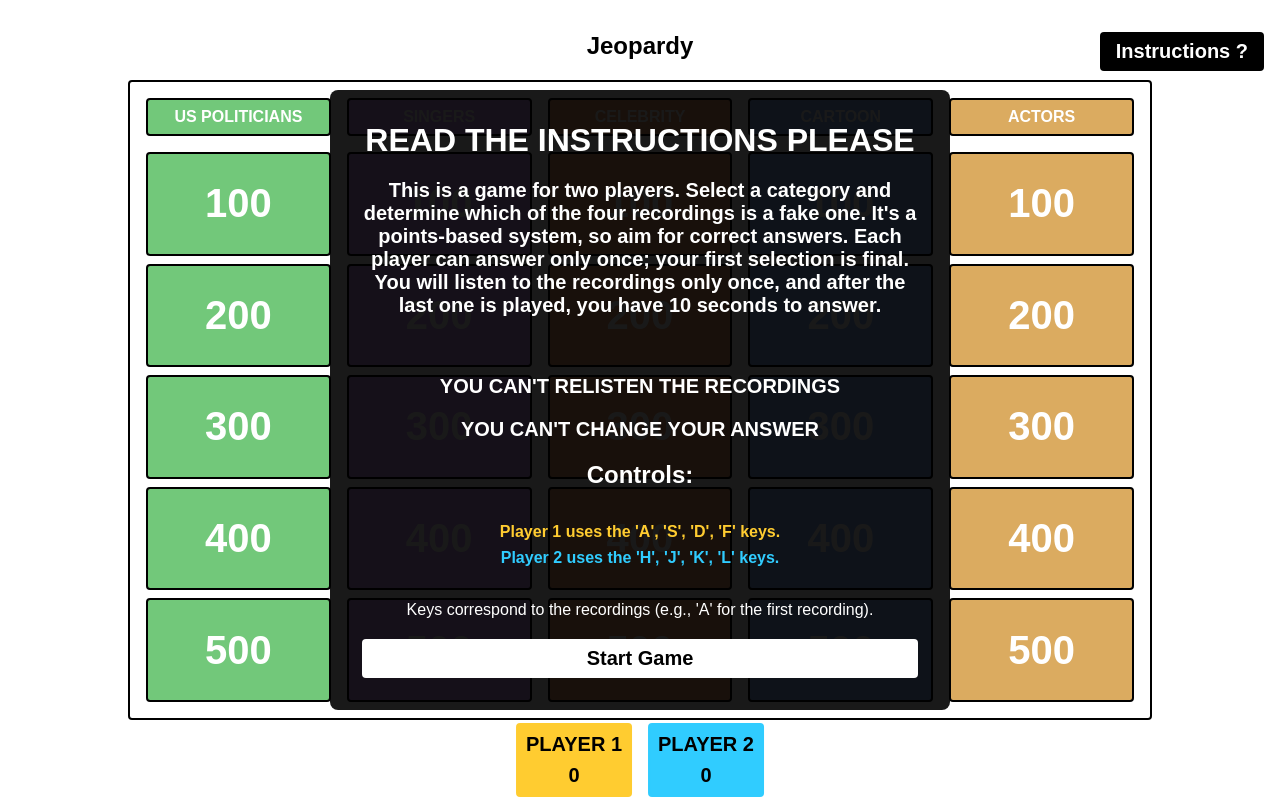
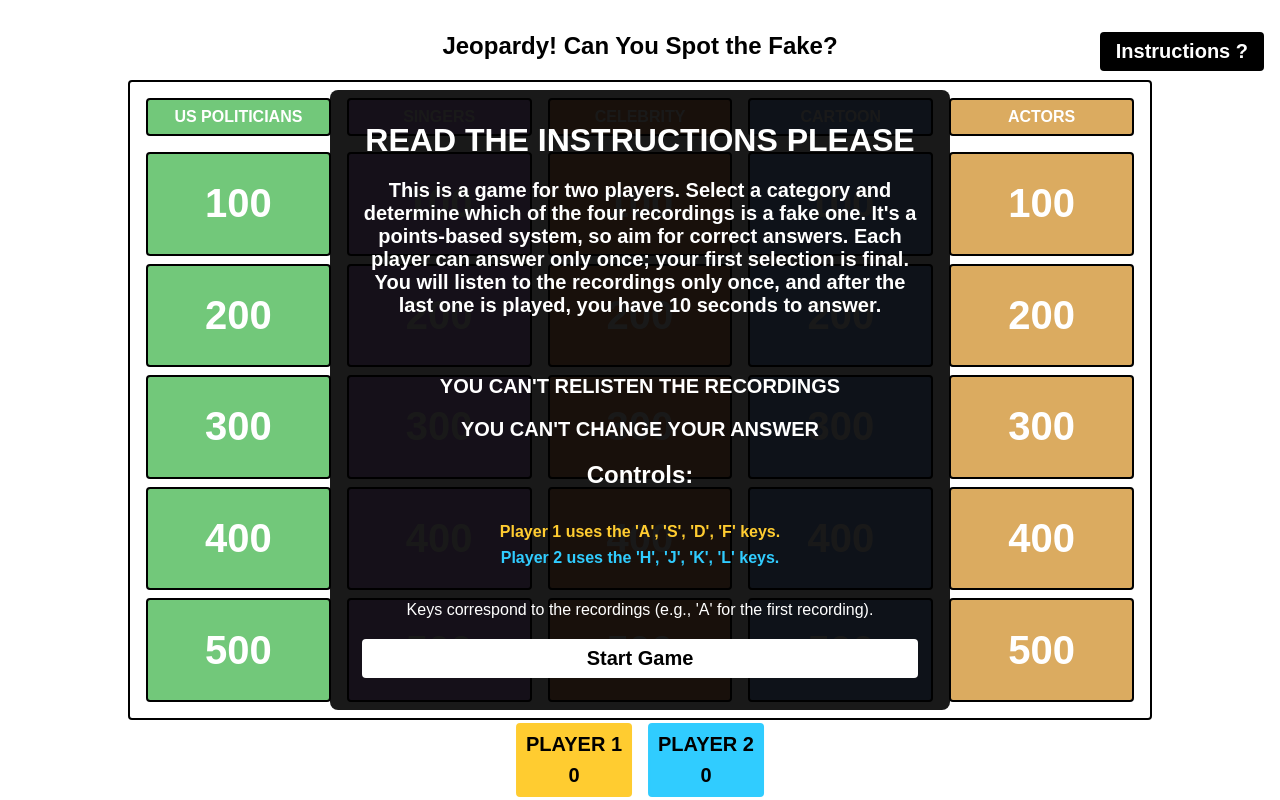
Before and after one commit to karishev/art-intel-final, a React (Create React App) app: page / in a window 1280 px wide. Built offline with nearby package versions, Linux system fonts and the light colour scheme.

Commit message:
feat: change the title!

```diff
--- a/src/App.tsx
+++ b/src/App.tsx
@@ -90,7 +90,7 @@
 
       <>
         <section className={styles.section}>
-          <h1 className={styles.title}>Jeopardy</h1>
+          <h1 className={styles.title}>Jeopardy! Can You Spot the Fake?</h1>
           <div className={styles.game__container}>
             {categoryList.map((category, index) => (
               <Category
```
